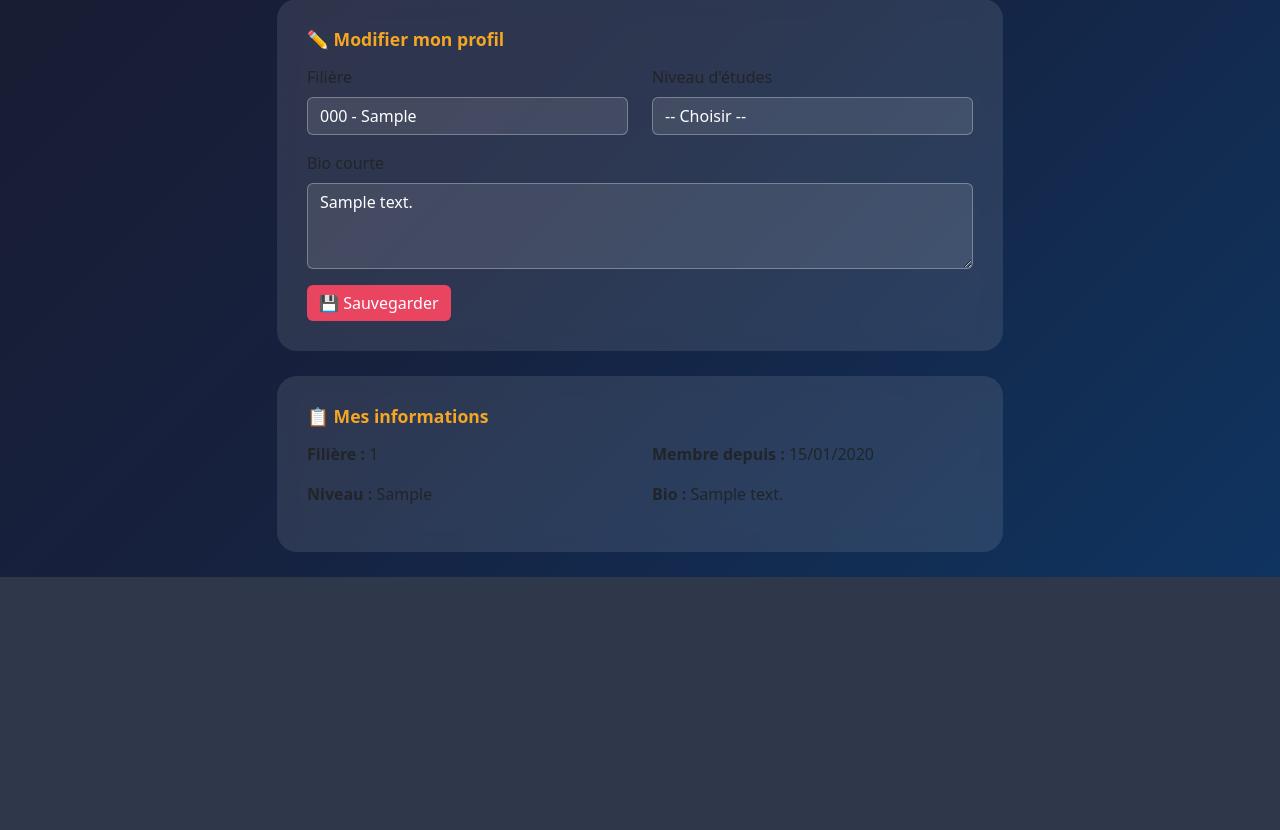
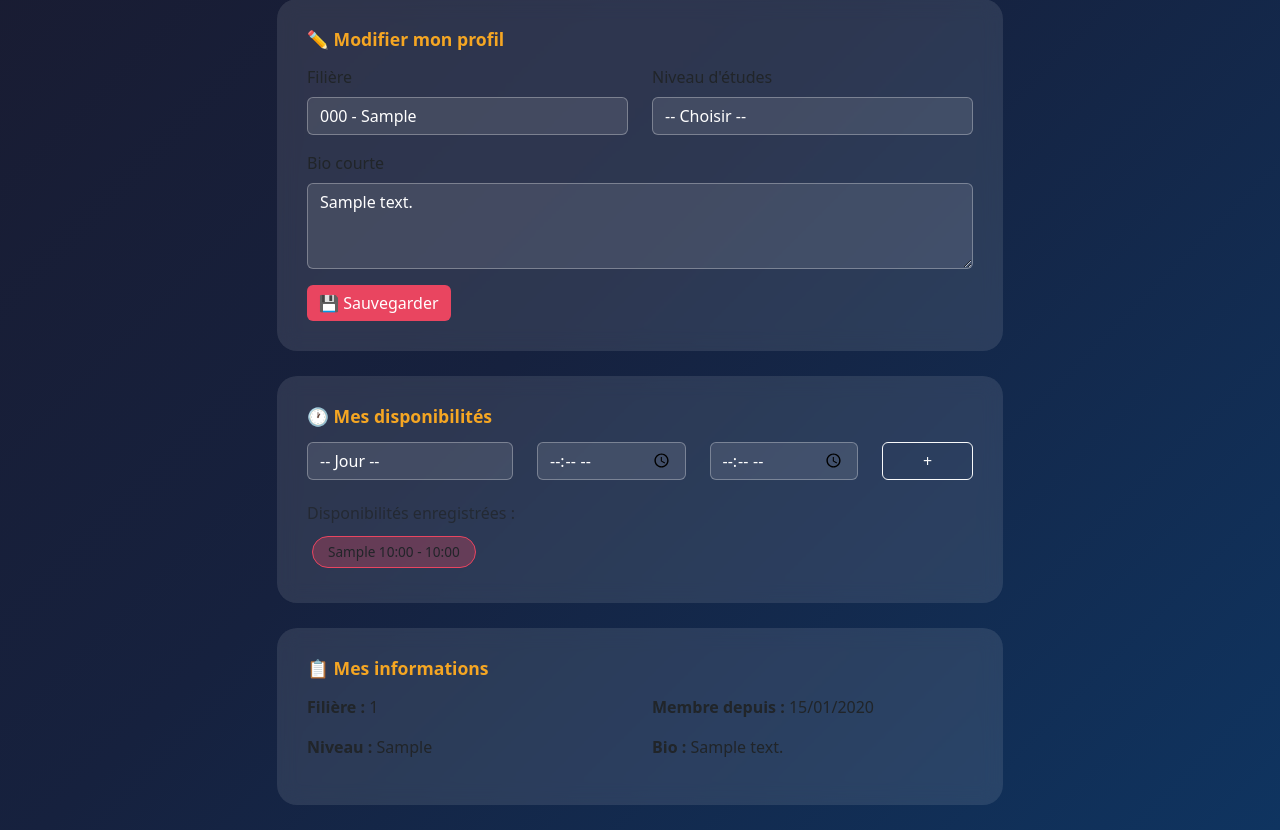
Before and after one commit to Fritzell90/PIL1_2526_54, a Flask app: page /profil in a window 1280 px wide. Shown: the part 368-1198 px from the top of the page. Before the commit the page ends 945 px from the top, so only its background shows below. Run offline with Flask 3, Linux system fonts and the light colour scheme; the visitor is signed in with stand-in values (Sample User, id 1); tables that the repository leaves empty hold one stand-in row (values such as "Sample post").

Commit message:
Ajout disponibilités au profil utilisateur

```diff
--- a/app/routes.py
+++ b/app/routes.py
@@ -1,6 +1,6 @@
 from flask import Blueprint, render_template, request, redirect, url_for, session, jsonify
 from app import db, bcrypt
-from app.models import Utilisateur, Filiere, Matiere, Annonce, Matching, Conversation, Message, ParticipantConversation
+from app.models import Utilisateur, Filiere, Matiere, Annonce, Matching, Conversation, Message, ParticipantConversation, Disponibilite
 
 main = Blueprint('main', __name__)
 
@@ -292,15 +292,39 @@ def profil():
         utilisateur.niveau_etudes = request.form.get('niveau_etudes')
         utilisateur.filiere_id = request.form.get('filiere_id')
 
+        # Supprimer les anciennes disponibilités
+        Disponibilite.query.filter_by(
+            utilisateur_id=session['utilisateur_id']
+        ).delete()
+
+        # Ajouter les nouvelles disponibilités
+        jours = request.form.getlist('jour')
+        heures_debut = request.form.getlist('heure_debut')
+        heures_fin = request.form.getlist('heure_fin')
+
+        for i in range(len(jours)):
+            if jours[i] and heures_debut[i] and heures_fin[i]:
+                dispo = Disponibilite(
+                    utilisateur_id=session['utilisateur_id'],
+                    jour_semaine=jours[i],
+                    heure_debut=heures_debut[i],
+                    heure_fin=heures_fin[i]
+                )
+                db.session.add(dispo)
+
         db.session.commit()
         return redirect(url_for('main.profil'))
 
     filieres = Filiere.query.all()
     matieres = Matiere.query.all()
+    disponibilites = Disponibilite.query.filter_by(
+        utilisateur_id=session['utilisateur_id']
+    ).all()
     return render_template('profil.html',
-                         utilisateur=utilisateur,
-                         filieres=filieres,
-                         matieres=matieres)
+                        utilisateur=utilisateur,
+                        filieres=filieres,
+                        matieres=matieres,
+                        disponibilites=disponibilites)
 # Recherche d'annonces
 @main.route('/annonces')
 def liste_annonces():
--- a/app/templates/profil.html
+++ b/app/templates/profil.html
@@ -127,6 +127,43 @@
             </form>
         </div>
 
+        <!-- Disponibilités -->
+        <div class="card">
+            <h4 class="section-title">🕐 Mes disponibilités</h4>
+            <div id="dispos">
+                <div class="dispo-row row mb-2">
+                    <div class="col-md-4">
+                        <select name="jour" class="form-select">
+                            <option value="">-- Jour --</option>
+                            {% for jour in ['Lundi','Mardi','Mercredi','Jeudi','Vendredi','Samedi','Dimanche'] %}
+                            <option value="{{ jour }}">{{ jour }}</option>
+                            {% endfor %}
+                        </select>
+                    </div>
+                    <div class="col-md-3">
+                        <input type="time" name="heure_debut" class="form-control" placeholder="Début">
+                    </div>
+                    <div class="col-md-3">
+                        <input type="time" name="heure_fin" class="form-control" placeholder="Fin">
+                    </div>
+                    <div class="col-md-2">
+                        <button type="button" class="btn btn-outline-light w-100" onclick="ajouterDispo()">+</button>
+                    </div>
+                </div>
+            </div>
+
+            {% if disponibilites %}
+            <div class="mt-3">
+                <h6 class="opacity-75">Disponibilités enregistrées :</h6>
+                {% for dispo in disponibilites %}
+                <span class="tag">
+                    {{ dispo.jour_semaine }} {{ dispo.heure_debut.strftime('%H:%M') }} - {{ dispo.heure_fin.strftime('%H:%M') }}
+                </span>
+                {% endfor %}
+            </div>
+            {% endif %}
+        </div>
+
         <!-- Infos actuelles -->
         <div class="card">
             <h4 class="section-title">📋 Mes informations</h4>
@@ -145,5 +182,13 @@
     </div>
 
     <script src="https://cdn.jsdelivr.net/npm/bootstrap@5.3.0/dist/js/bootstrap.bundle.min.js"></script>
+    <script>
+    function ajouterDispo() {
+        const container = document.getElementById('dispos');
+        const newRow = container.querySelector('.dispo-row').cloneNode(true);
+        newRow.querySelectorAll('select, input').forEach(el => el.value = '');
+        container.appendChild(newRow);
+    }
+    </script>
 </body>
 </html>
```
Also changed, not shown: app/models.py (+7 -0 lines).
